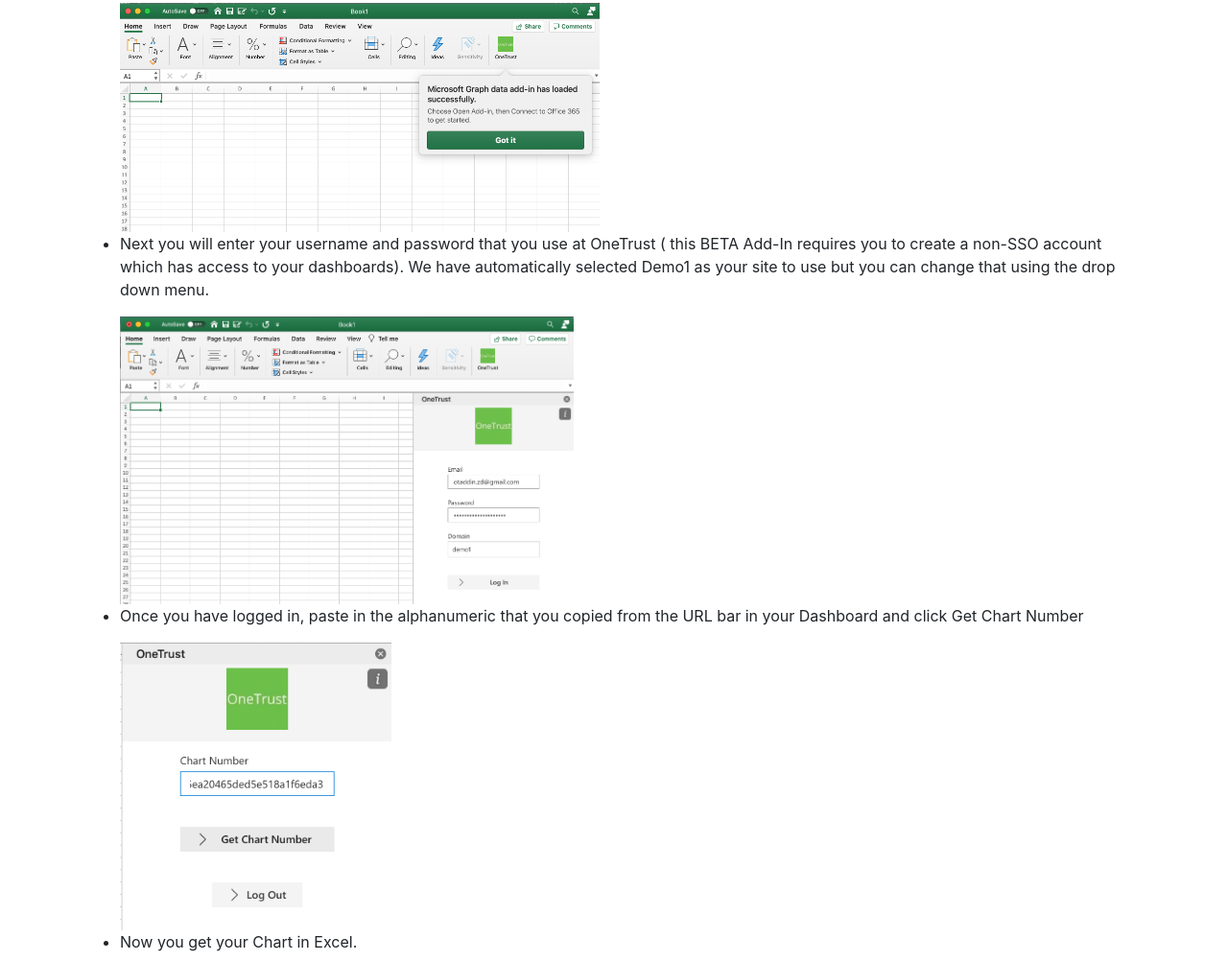
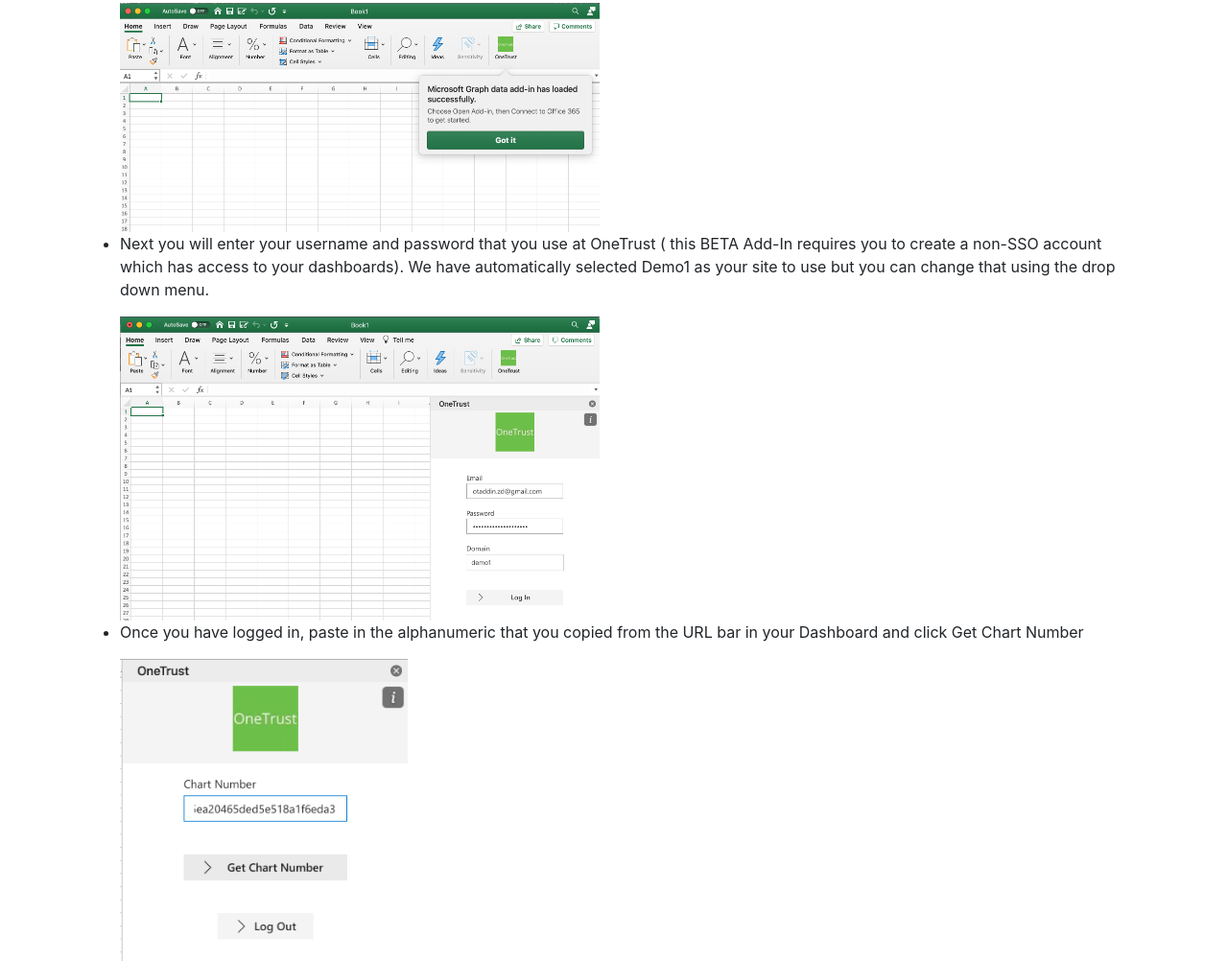
Before and after one commit to leonletto/OTCharts, a website: page src/pages/Usage.html in a window 1280 px wide. Shown: the part 1329-2331 px from the top of the page at 96% size. Drawn offline with nearby package versions, Linux system fonts and the light colour scheme.

Commit message:
image sizes modified

```diff
--- a/src/pages/Usage.html
+++ b/src/pages/Usage.html
@@ -90,12 +90,12 @@
                     you
                     to create a non-SSO account which has access to your dashboards). We have automatically selected
                     Demo1 as your site to use but you can change that using the drop down menu.</p>
-                <img src="images/LoginToOTAddin.png" alt="Login to OTAddin" height="300">
+                <img src="images/LoginToOTAddin.png" alt="Login to OTAddin" width="500">
             </li>
             <li>
                 <p>Once you have logged in, paste in the alphanumeric that you copied from the URL bar in your Dashboard
                     and click Get Chart Number</p>
-                <img src="images/PasteInChartNumber.png" alt="Paste Chart Number" height="300">
+                <img src="images/PasteInChartNumber.png" alt="Paste Chart Number" width="300">
             </li>
             <li>
                 <p>Now you get your Chart in Excel. </p>
```
